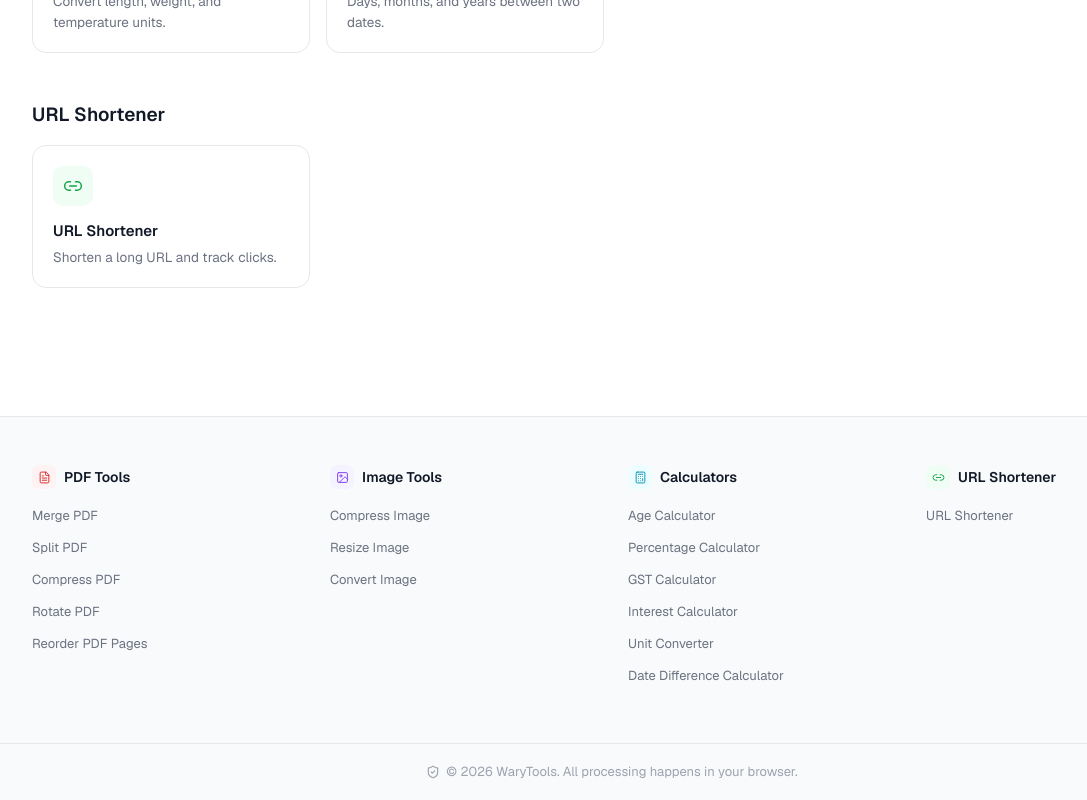
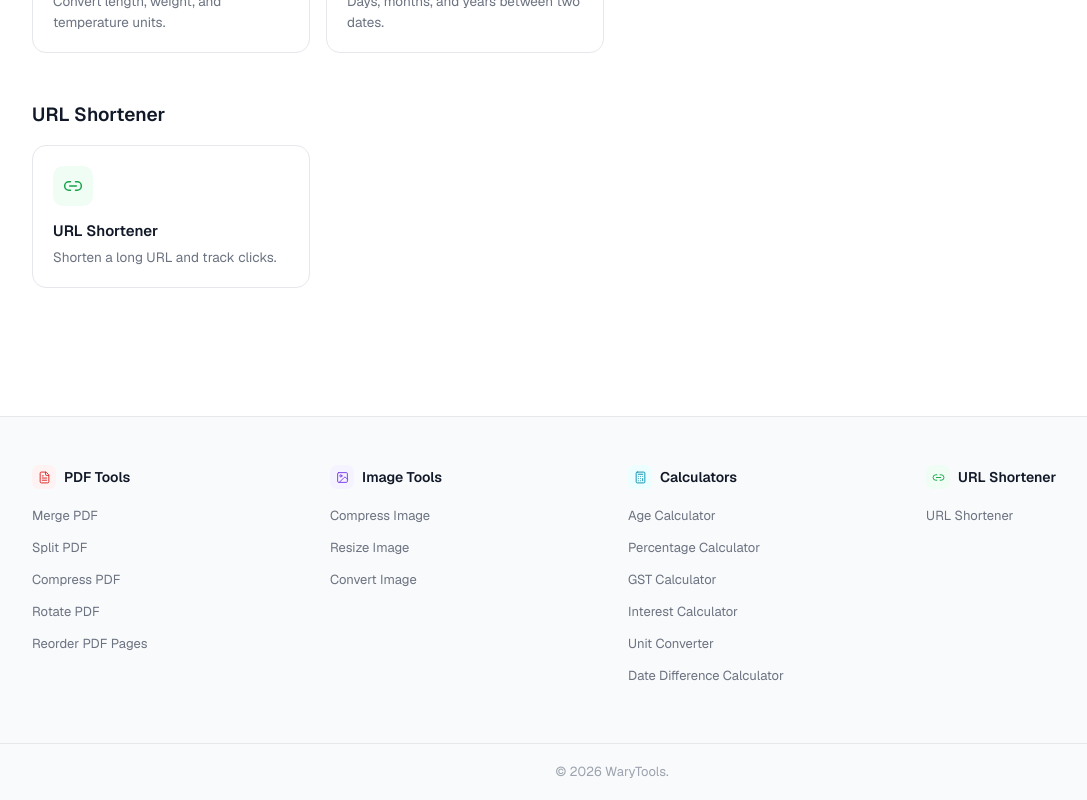
Before and after one commit to 007wary/warytools, a Next.js app: page / in a window 1280 px wide. Shown: the part 1533-2333 px from the top of the page, without its empty margins (28-1115 px from the left). Built offline with nearby package versions, Linux system fonts and the light colour scheme; no server answers.

Commit message:
Remove browser-processing claim from footer copyright line

```diff
--- a/src/components/Footer.js
+++ b/src/components/Footer.js
@@ -1,5 +1,4 @@
 import Link from "next/link";
-import { ShieldCheck } from "lucide-react";
 import { categories } from "@/lib/tools";
 import { categoryColors, colors } from "@/lib/theme";
 import ToolIcon from "./ToolIcon";
@@ -73,14 +72,9 @@
           textAlign: "center",
           fontSize: "13px",
           color: colors.textFaint,
-          display: "flex",
-          alignItems: "center",
-          justifyContent: "center",
-          gap: "6px",
         }}
       >
-        <ShieldCheck size={14} />
-        © {new Date().getFullYear()} WaryTools. All processing happens in your browser.
+        © {new Date().getFullYear()} WaryTools.
       </div>
     </footer>
   );
```
